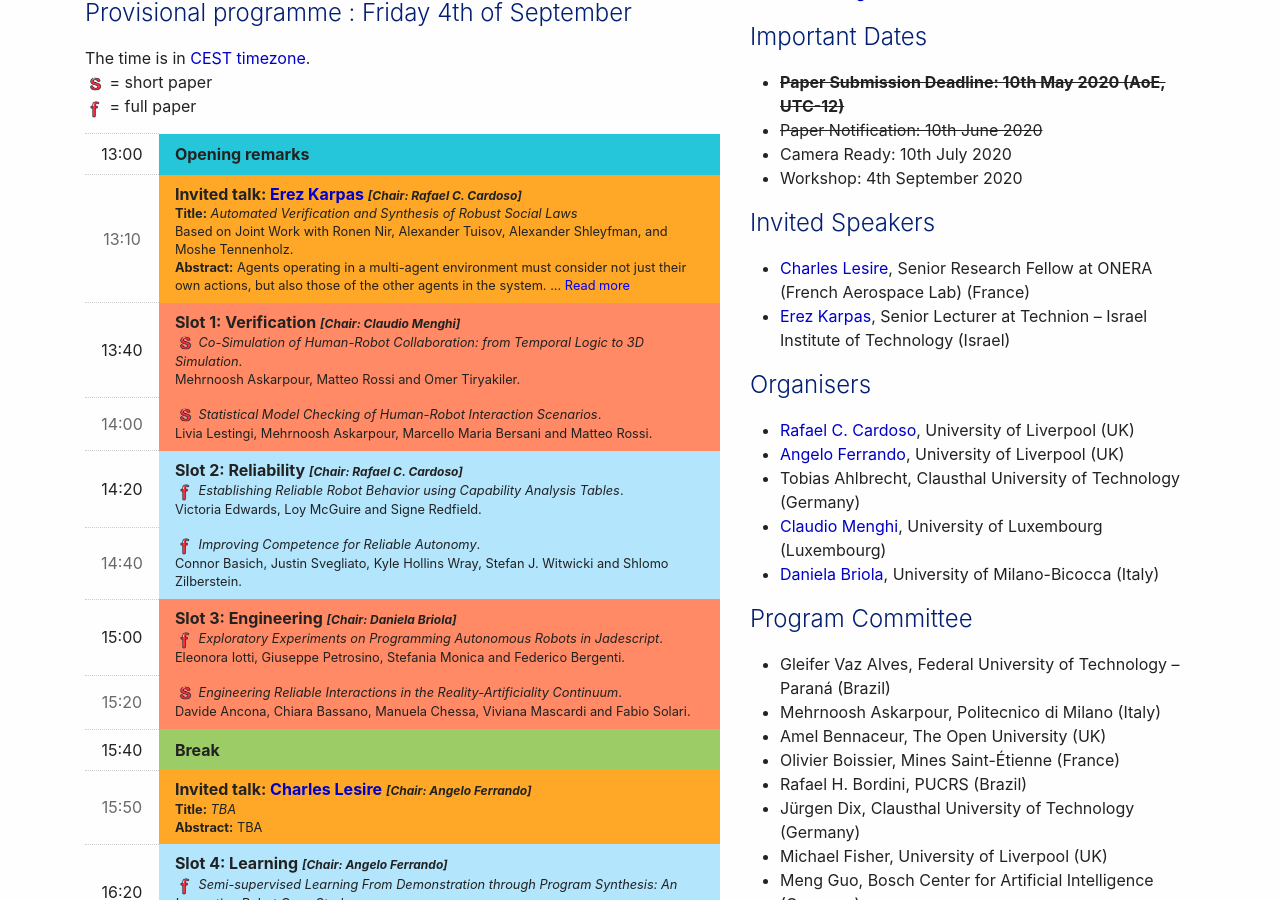
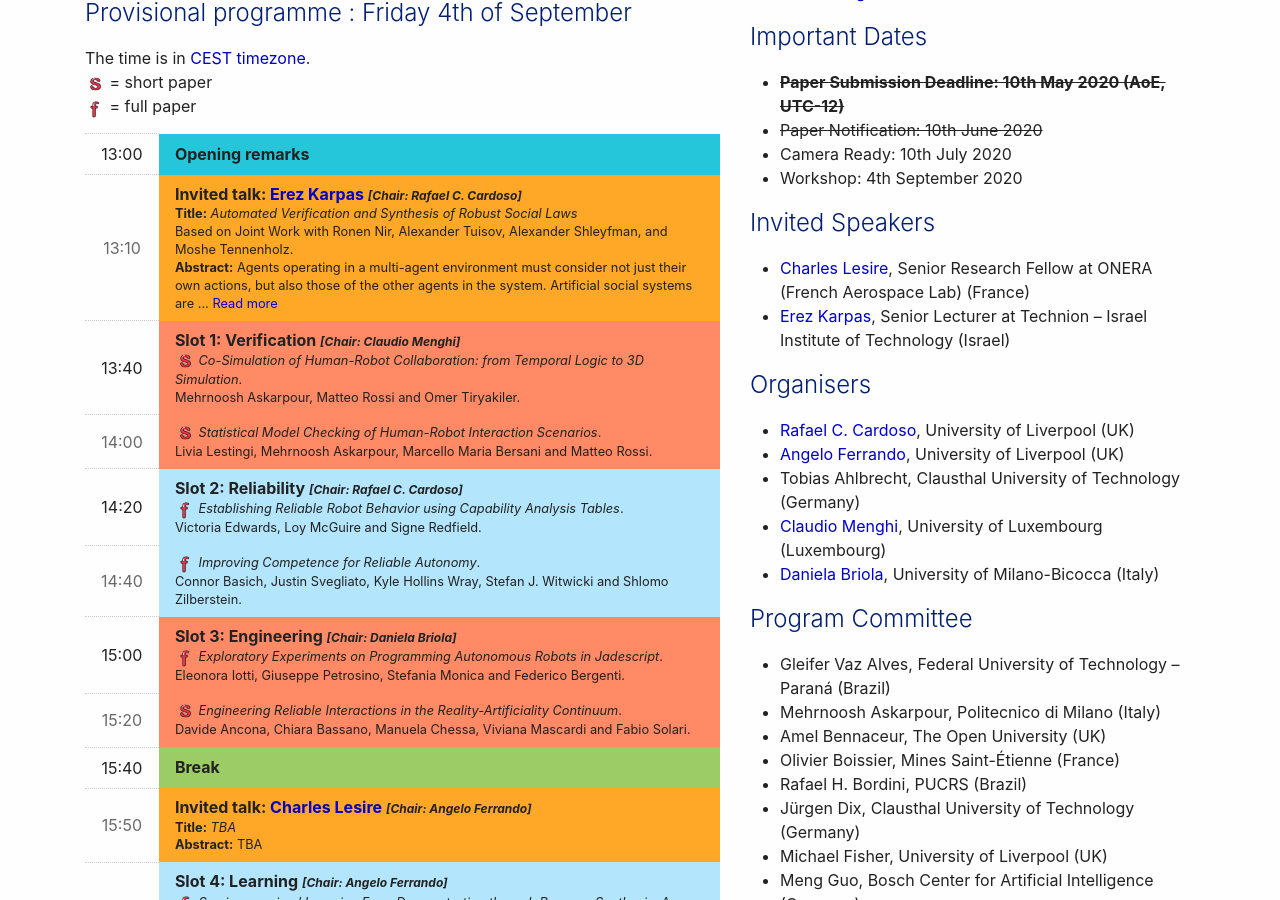
Before and after one commit to area2020/area2020.github.io, a Jekyll site: the page built from index.md, in a window 1280 px wide and 900 px high, scrolled down 402 px. Built offline with Jekyll 4.4.1, drawn with Linux system fonts in a browser that asks for light colours; nearby versions of some CDN libraries.

Commit message:
Update index.md

```diff
--- a/index.md
+++ b/index.md
@@ -54,7 +54,7 @@ The time is in <a href="https://time.is/it/CEST">CEST timezone</a>.
               <span>
                   <b>Title:</b> <i>Automated Verification and Synthesis of Robust Social Laws</i> <br/>
                   Based on Joint Work with Ronen Nir, Alexander Tuisov, Alexander Shleyfman, and Moshe Tennenholz. <br/>
-                  <b>Abstract:</b> Agents operating in a multi-agent environment must consider not just their own actions, but also those of the other agents in the system. <span id="dots">...</span> <span id="more"> Artificial social systems are a well known means for coordinating a set of agents, without requiring centralized planning or online negotiation between agents. Artificial social systems enact a social law which restricts the agents from performing some actions under some circumstances. A good social law prevents the agents from interfering with each other, but does not prevent them from achieving their goals. However, designing good social laws, or even checking whether a proposed social law is good, are hard questions.
+                  <b>Abstract:</b> Agents operating in a multi-agent environment must consider not just their own actions, but also those of the other agents in the system. Artificial social systems are <span id="dots">...</span> <span id="more">a well known means for coordinating a set of agents, without requiring centralized planning or online negotiation between agents. Artificial social systems enact a social law which restricts the agents from performing some actions under some circumstances. A good social law prevents the agents from interfering with each other, but does not prevent them from achieving their goals. However, designing good social laws, or even checking whether a proposed social law is good, are hard questions.
 We present approaches for verifying whether a given social law is robust under different planning formalisms, as well as techniques for automatically synthesizing a robust social law.</span>
               <button style="color:blue;" onclick="myFunction()" id="myBtn">Read more</button>
               </span>
```
